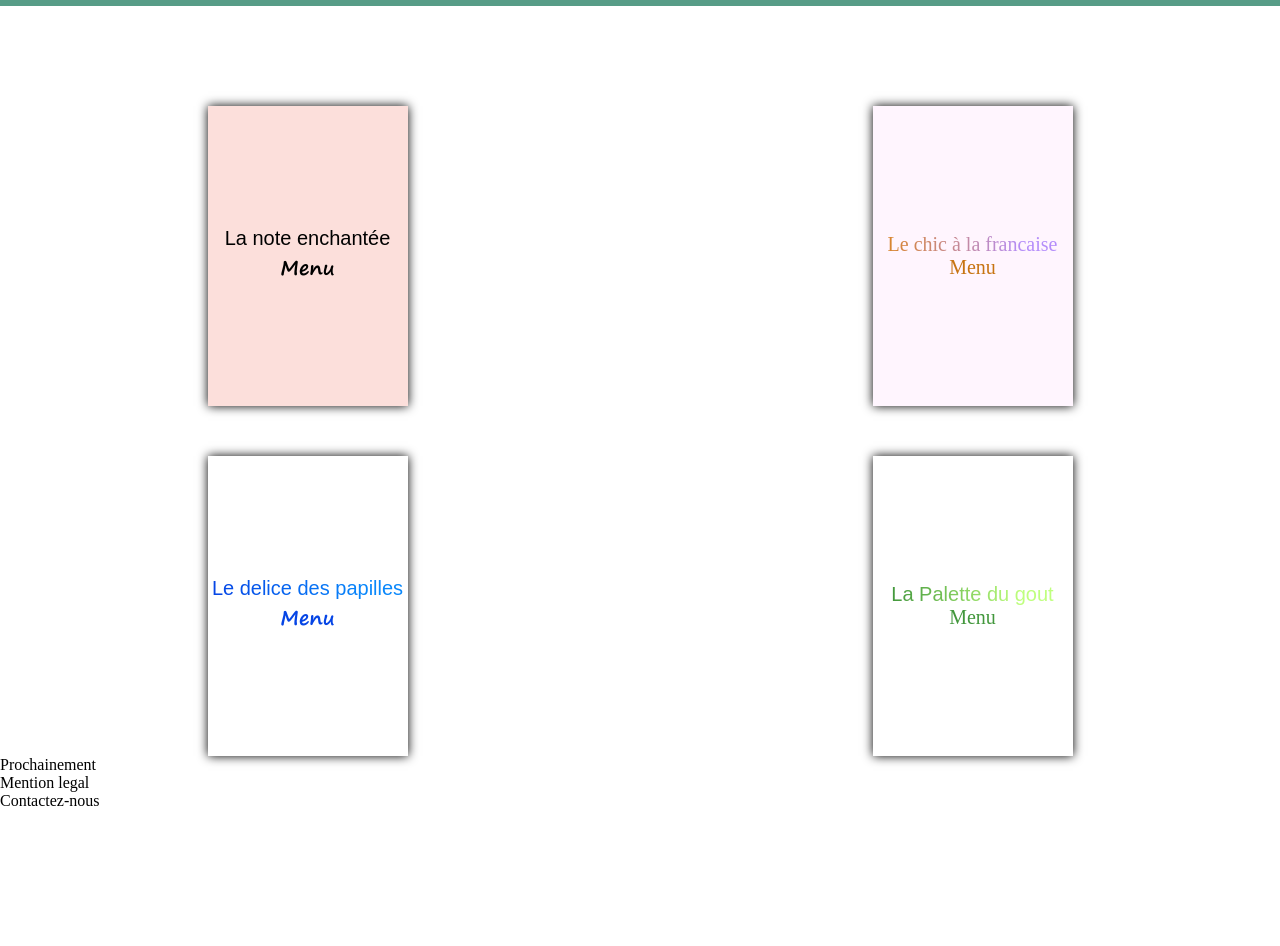
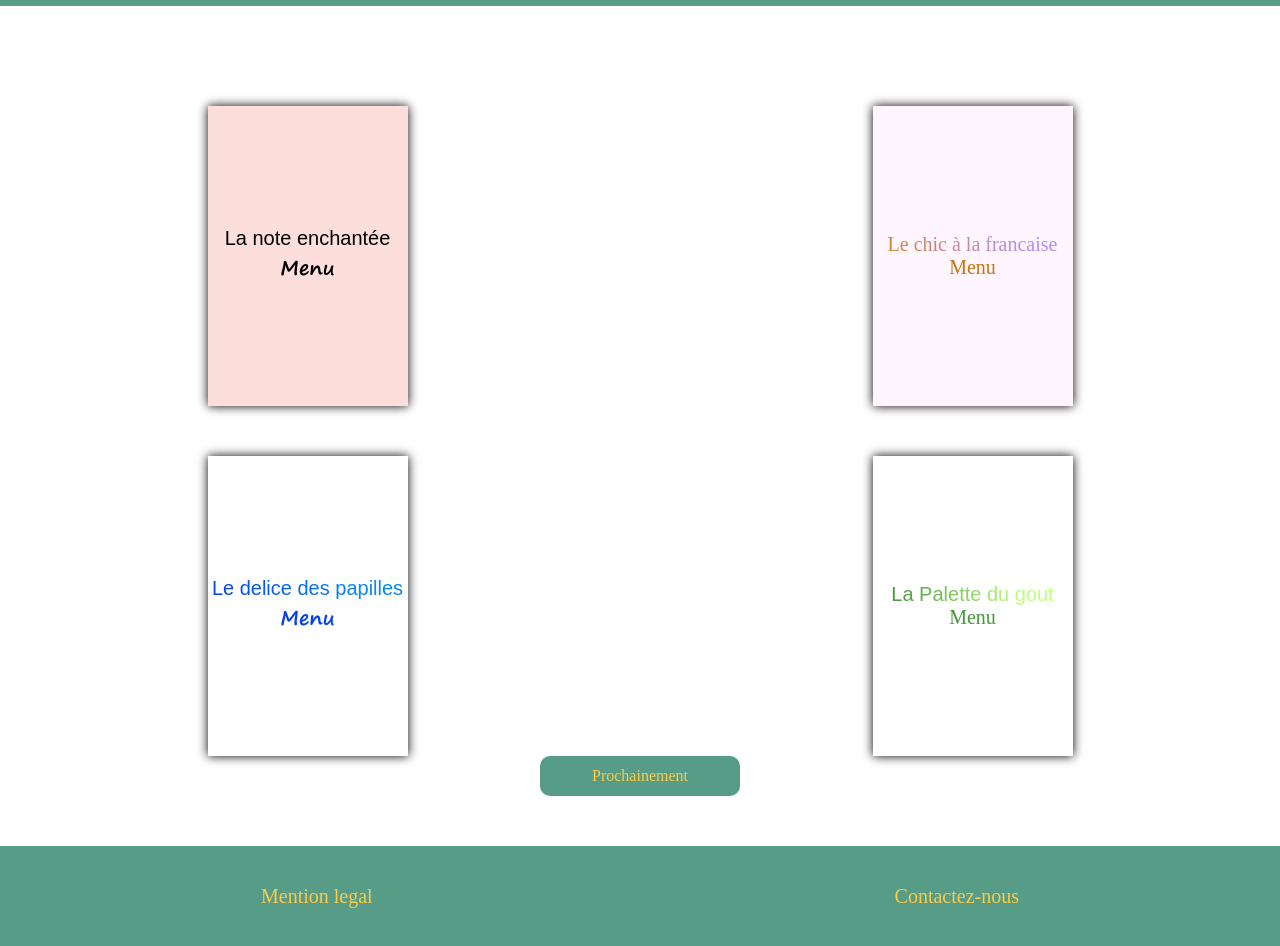
Before and after one commit to Thankcoeur/mon-projet3, a plain HTML site: page index.html in a window 1280 px wide. Shown: the part 74-1020 px from the top of the page. Before the commit the page ends 884 px from the top, so only its background shows below. Drawn offline with Linux system fonts and the light colour scheme; a web font is replaced by a local one.

Commit message:
fedou 220220 1814 fin du footer

```diff
--- a/_Layout.scss
+++ b/_Layout.scss
@@ -21,7 +21,7 @@ nav {
   grid-template-rows: auto;
   grid-gap: 50px;
   .menu {
-      font-size: 20px;
+    font-size: 20px;
     @include item-center;
 
     .content {
@@ -82,10 +82,55 @@ nav {
 .menu-4 {
   .titre {
     @include mang;
-    @include texte-gradient(rgb(66,151,60),rgb(191,255,126)) ;
+    @include texte-gradient(rgb(66, 151, 60), rgb(191, 255, 126));
   }
   .texte {
-
-    color : rgb(66,151,60) ;
+    color: rgb(66, 151, 60);
   }
 }
+
+//footer
+
+.prochainement {
+  @include item-center;
+  margin-bottom: 50px ;
+  .btn {
+    @include item-center;
+    background-color: $bc-main;
+    width: 200px;
+    height: 40px;
+    border-radius : 10px ;
+    color: $tc-main;
+    transform : scale(1) ;
+    transition-property: transform ;
+    transition-duration : 1000ms ;
+    &:hover {
+        transform : scale(1.2) ;
+
+
+
+    }
+  }
+}
+
+.mention {
+    font-size: 20px;
+height: 100px;
+background-color: $bc-main ;
+color: $tc-main ;
+display: flex;
+justify-content: space-around;
+align-items : center ;
+.legal {
+
+
+
+}
+.contact {
+
+}
+
+
+
+
+}
--- a/index.html
+++ b/index.html
@@ -50,7 +50,7 @@
         </section>
         <footer>
             <section class="prochainement">
-                <div class="items">Prochainement</div>
+                <div class="btn"><span>Prochainement</span> </div>
             </section>
             <div class="mention">
                 <div class="legal "><span>Mention legal</span> </div>
```
Also changed, not shown: style.css, 1 other file.
